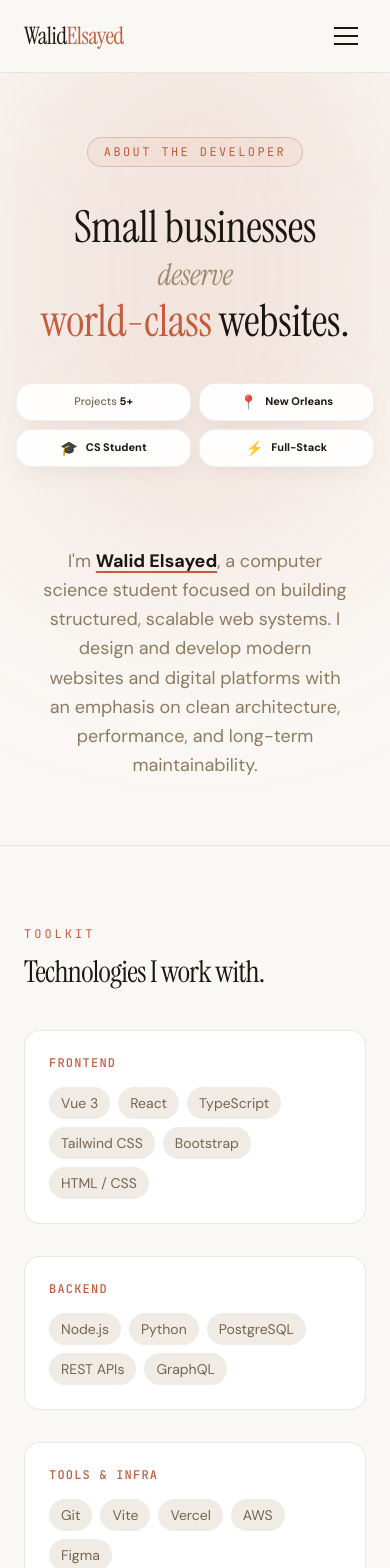
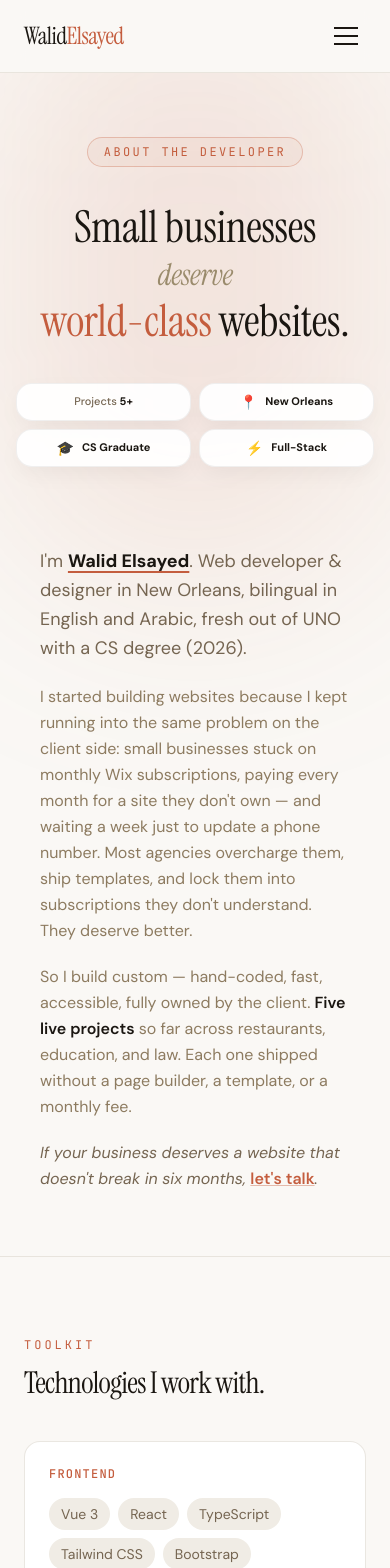
Before and after one commit to Welsa316/Personal-Portfolio, a Vue app: page /about in a window 390 px wide. Shown: the top 1568 px of the page. Built offline with nearby package versions, Linux system fonts and the light colour scheme.

Commit message:
Update About bio, lock badges in place, fix mobile gradient overlap on home

```diff
--- a/src/views/AboutView.vue
+++ b/src/views/AboutView.vue
@@ -12,7 +12,7 @@ const skillGroups = [
   },
   {
     label: 'Backend',
-    skills: ['Node.js', 'Python', 'PostgreSQL', 'REST APIs', 'GraphQL'],
+    skills: ['Node.js', 'Python', 'PostgreSQL', 'REST APIs'],
   },
   {
     label: 'Tools & Infra',
@@ -54,8 +54,8 @@ const skillGroups = [
           </span>
         </h1>
 
-        <!-- Floating badges (sm+: absolute around manifesto) -->
-        <div class="hidden sm:block absolute z-20 top-[12%] md:top-[12%] left-0 md:-left-10 lg:-left-16 animate-float scroll-reveal" style="transition-delay: 200ms">
+        <!-- Static floating badges (md+: absolute around manifesto, no animation) -->
+        <div class="hidden md:block absolute z-20 top-[12%] -left-10 lg:-left-16 scroll-reveal" style="transition-delay: 200ms">
           <div class="glass-badge px-4 py-3 rounded-2xl flex items-center gap-3">
             <div class="text-xs md:text-sm font-medium text-ink-700">
               Projects Delivered <span class="font-bold text-base text-ink-950 ml-1">5+</span>
@@ -63,7 +63,7 @@ const skillGroups = [
           </div>
         </div>
 
-        <div class="hidden sm:block absolute z-20 top-[12%] md:top-[18%] right-0 md:-right-10 lg:-right-16 animate-float-d1 scroll-reveal" style="transition-delay: 350ms">
+        <div class="hidden md:block absolute z-20 top-[18%] -right-10 lg:-right-16 scroll-reveal" style="transition-delay: 350ms">
           <div class="glass-badge px-4 py-3 rounded-2xl flex items-center gap-3">
             <span class="text-base">📍</span>
             <div class="text-xs md:text-sm font-medium text-ink-700">
@@ -72,16 +72,16 @@ const skillGroups = [
           </div>
         </div>
 
-        <div class="hidden sm:block absolute z-20 bottom-[12%] md:bottom-[18%] left-0 md:-left-12 lg:-left-20 animate-float-d2 scroll-reveal" style="transition-delay: 500ms">
+        <div class="hidden md:block absolute z-20 bottom-[18%] -left-12 lg:-left-20 scroll-reveal" style="transition-delay: 500ms">
           <div class="glass-badge px-4 py-3 rounded-2xl flex items-center gap-3">
             <span class="text-base">🎓</span>
             <div class="text-xs md:text-sm font-medium text-ink-700">
-              <span class="font-bold text-ink-950">CS Student</span>
+              <span class="font-bold text-ink-950">CS Graduate</span>
             </div>
           </div>
         </div>
 
-        <div class="hidden sm:block absolute z-20 bottom-[12%] md:bottom-[12%] right-0 md:-right-12 lg:-right-20 animate-float-d3 scroll-reveal" style="transition-delay: 650ms">
+        <div class="hidden md:block absolute z-20 bottom-[12%] -right-12 lg:-right-20 scroll-reveal" style="transition-delay: 650ms">
           <div class="glass-badge px-4 py-3 rounded-2xl flex items-center gap-3">
             <span class="text-base">⚡</span>
             <div class="text-xs md:text-sm font-medium text-ink-700">
@@ -91,8 +91,8 @@ const skillGroups = [
         </div>
       </div>
 
-      <!-- Mobile badges (flow below manifesto, not overlapping) -->
-      <div class="sm:hidden mt-10 grid grid-cols-2 gap-2 w-full max-w-sm z-10 scroll-reveal" style="transition-delay: 200ms">
+      <!-- Mobile/tablet badges (flow below manifesto, not overlapping) -->
+      <div class="md:hidden mt-10 grid grid-cols-2 gap-2 w-full max-w-md z-10 scroll-reveal" style="transition-delay: 200ms">
         <div class="glass-badge px-3 py-2 rounded-2xl flex items-center justify-center gap-2">
           <div class="text-[11px] font-medium text-ink-700 text-center">
             Projects <span class="font-bold text-ink-950">5+</span>
@@ -107,7 +107,7 @@ const skillGroups = [
         <div class="glass-badge px-3 py-2 rounded-2xl flex items-center justify-center gap-2">
           <span class="text-sm">🎓</span>
           <div class="text-[11px] font-medium text-ink-700">
-            <span class="font-bold text-ink-950">CS Student</span>
+            <span class="font-bold text-ink-950">CS Graduate</span>
           </div>
         </div>
         <div class="glass-badge px-3 py-2 rounded-2xl flex items-center justify-center gap-2">
@@ -119,12 +119,19 @@ const skillGroups = [
       </div>
 
       <!-- Bio text -->
-      <div class="mt-20 sm:mt-24 text-center max-w-2xl px-6 z-10 scroll-reveal">
-        <p class="text-lg md:text-xl text-ink-600 leading-relaxed">
-          I'm <span class="font-bold text-ink-950 underline decoration-accent decoration-2 underline-offset-4">Walid Elsayed</span>,
-          a computer science student focused on building structured, scalable web systems.
-          I design and develop modern websites and digital platforms with an emphasis on
-          clean architecture, performance, and long-term maintainability.
+      <div class="mt-20 sm:mt-24 text-left max-w-2xl px-6 z-10 scroll-reveal space-y-5">
+        <p class="text-lg md:text-xl text-ink-700 leading-relaxed">
+          I'm <span class="font-bold text-ink-950 underline decoration-accent decoration-2 underline-offset-4">Walid Elsayed</span>. Web developer &amp; designer in New Orleans, bilingual in English and Arabic, fresh out of UNO with a CS degree (2026).
+        </p>
+        <p class="text-base md:text-lg text-ink-600 leading-relaxed">
+          I started building websites because I kept running into the same problem on the client side: small businesses stuck on monthly Wix subscriptions, paying every month for a site they don't own — and waiting a week just to update a phone number. Most agencies overcharge them, ship templates, and lock them into subscriptions they don't understand. They deserve better.
+        </p>
+        <p class="text-base md:text-lg text-ink-600 leading-relaxed">
+          So I build custom — hand-coded, fast, accessible, fully owned by the client. <span class="font-semibold text-ink-950">Five live projects</span> so far across restaurants, education, and law. Each one shipped without a page builder, a template, or a monthly fee.
+        </p>
+        <p class="text-base md:text-lg text-ink-700 leading-relaxed italic">
+          If your business deserves a website that doesn't break in six months,
+          <router-link :to="{ name: 'contact' }" class="not-italic text-accent font-semibold underline decoration-accent/40 hover:decoration-accent transition-colors">let's talk</router-link>.
         </p>
       </div>
     </section>
@@ -188,25 +195,4 @@ const skillGroups = [
   border: 1px solid rgba(0, 0, 0, 0.06);
   box-shadow: 0 8px 24px -4px rgba(0, 0, 0, 0.06);
 }
-
-@keyframes float {
-  0%, 100% { transform: translateY(0); }
-  50% { transform: translateY(-10px); }
-}
-
-.animate-float {
-  animation: float 6s ease-in-out infinite;
-}
-.animate-float-d1 {
-  animation: float 6s ease-in-out infinite;
-  animation-delay: 1.5s;
-}
-.animate-float-d2 {
-  animation: float 6s ease-in-out infinite;
-  animation-delay: 3s;
-}
-.animate-float-d3 {
-  animation: float 6s ease-in-out infinite;
-  animation-delay: 4.5s;
-}
 </style>
--- a/src/views/HomeView.vue
+++ b/src/views/HomeView.vue
@@ -83,8 +83,8 @@ onMounted(() => {
           </picture>
         </div>
 
-        <!-- Bottom gradient so text is readable -->
-        <div class="absolute inset-x-0 bottom-0 h-[45%] bg-gradient-to-t from-surface via-surface/90 to-transparent"></div>
+        <!-- Bottom gradient so text is readable — confined to lower portion -->
+        <div class="absolute inset-x-0 bottom-0 h-[32%] bg-gradient-to-t from-surface via-surface/85 to-transparent pointer-events-none"></div>
 
         <!-- Text overlay at bottom -->
         <div class="relative z-20 px-5 pb-20">
```
